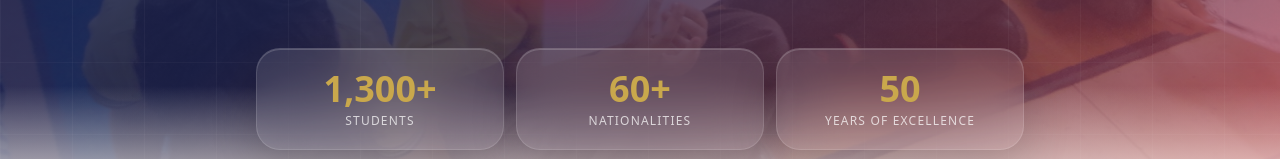
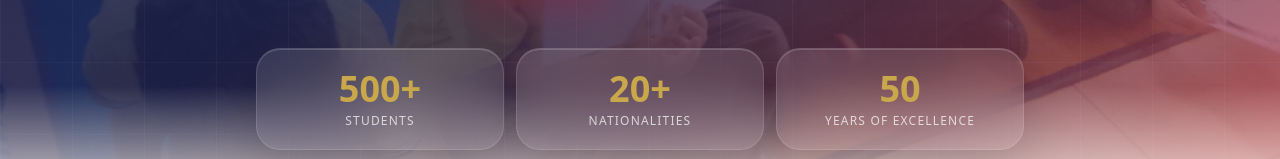
Before and after one commit to MuhammadOsman381/bis-tabuk, a Next.js app: page / in a window 1280 px wide. Shown: the part 912-1071 px from the top of the page. Built offline with nearby package versions, Linux system fonts and the light colour scheme; no server answers; the database is empty.

Commit message:
Update site stats and menu labels

```diff
--- a/app/academic-results/page.tsx
+++ b/app/academic-results/page.tsx
@@ -8,8 +8,8 @@ import Sidebar from '@/components/layout/Sidebar';
 import Footer from '@/components/layout/Footer';
 import { Reveal } from '@/components/ui/Motion';
 
-const igcseYears = ['2020', '2021', '2022', '2023', '2024'];
-const aLevelYears = ['2020', '2021', '2022', '2023', '2024', '2025'];
+const igcseYears = ['2020', '2021', '2022', '2023', '2024', '2025', '2026'];
+const aLevelYears = ['2020', '2021', '2022', '2023', '2024', '2025', '2026'];
 const igcseRows = ['A*-A grades', 'A*-C grades'];
 const aLevelRows = ['Pass rate', 'A*-A grades', 'A*-C grades', 'BIST average grade', 'World average'];
 
--- a/app/welcome-to-bist/page.tsx
+++ b/app/welcome-to-bist/page.tsx
@@ -124,8 +124,8 @@ export default function WelcomeToBistPage() {
                 British values, global perspective
               </h2>
               <p className="mt-5 text-lg leading-8 text-zinc-700 dark:text-zinc-300">
-                Founded in 1977, we operate on a purpose-built site, with over <strong>1,300 students</strong> from
-                over <strong>60 countries</strong> and with more than <strong>240 staff</strong> from
+                Founded in 1977, we operate on a purpose-built site, with over <strong>500 students</strong> from
+                over <strong>20 countries</strong> and with more than <strong>50 staff</strong> from
                 <strong> 20 countries</strong>.
               </p>
 
--- a/components/layout/Sidebar.tsx
+++ b/components/layout/Sidebar.tsx
@@ -62,7 +62,7 @@ const sidebarItems: SidebarItem[] = [
     ],
   },
   {
-    label: 'Beyond the Classroom',
+    label: 'Horizons',
     href: '/beyond-the-classroom/learning-beyond-the-classroom',
     icon: Sparkles,
     children: [
@@ -91,7 +91,7 @@ const sidebarItems: SidebarItem[] = [
     children: [{ label: 'BIST-Network', href: '/alumni/bist-connect' }],
   },
   {
-    label: 'Employment Opportunities',
+    label: 'Employment',
     href: '/employment/why-work-at-bisj',
     icon: BriefcaseBusiness,
     children: [
--- a/components/sections/Hero.tsx
+++ b/components/sections/Hero.tsx
@@ -13,8 +13,8 @@ const badges = [
 ];
 
 const stats = [
-  { value: '1,300+', label: 'Students' },
-  { value: '60+', label: 'Nationalities' },
+  { value: '500+', label: 'Students' },
+  { value: '20+', label: 'Nationalities' },
   { value: '50', label: 'Years of Excellence' },
 ];
 
```
